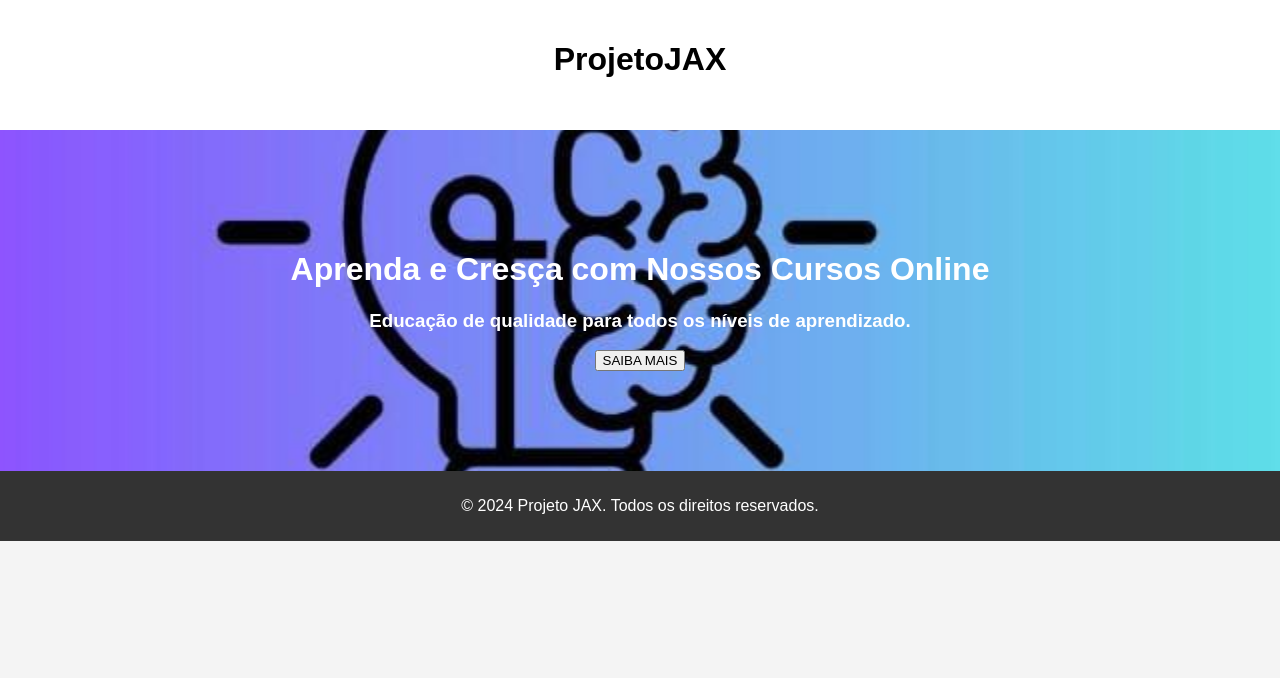
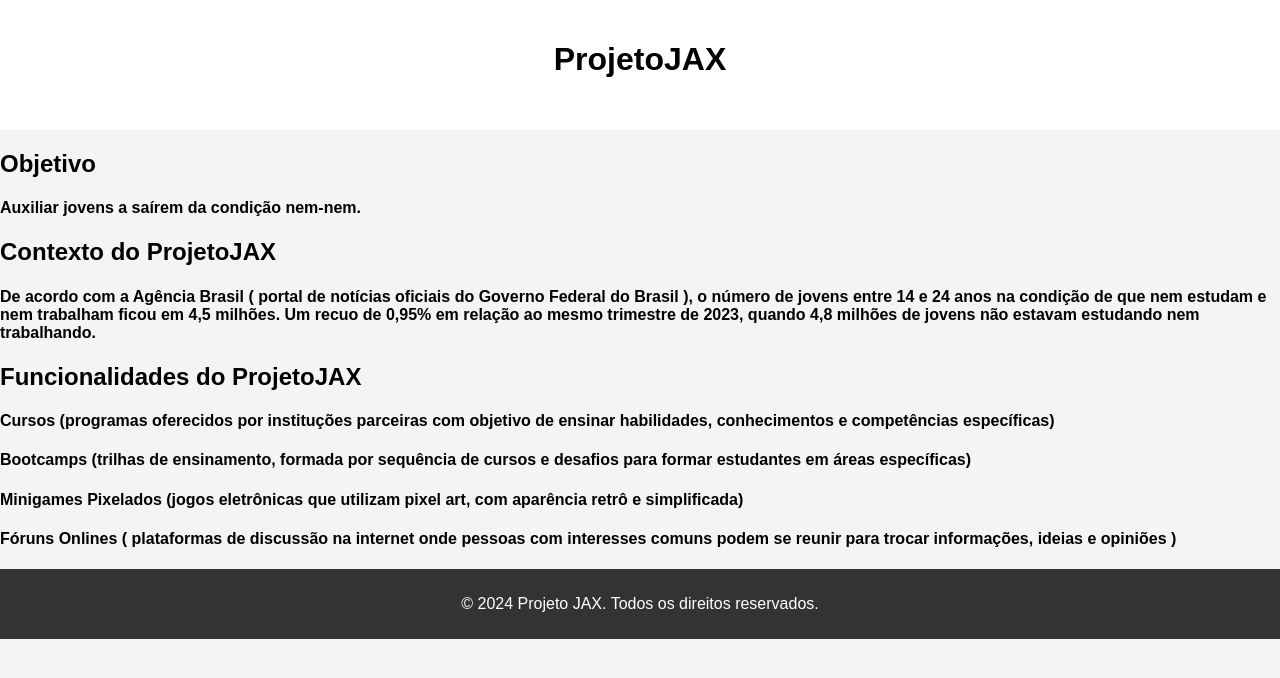
Before and after one commit to luizesquivel05/projeto_jax, a Flask app: page /funcionalidades in a window 1280 px wide. Shown: the top 678 px of the page. Run offline with Flask 3, Linux system fonts and the light colour scheme.

Commit message:
atualizacao do dia 20.10.2024

```diff
--- a/app/routes.py
+++ b/app/routes.py
@@ -2,13 +2,18 @@ from flask import Blueprint, render_template, Flask
 
 main = Blueprint("main", __name__)
 
+@main.route("/<path:path>")
+def jax_services(path):
+    try:
+        return render_template(f'{path}.html')
+    except Exception as e:
+        if '.html' in str(e):
+            return render_template('error.html', title="ERROR", error=f"Página ( {str(e)} ) não encontrada")
+        return render_template('error.html', title="ERROR", error=str(e))
+
 @main.route('/')
 def home():
     return render_template('home.html', title='Home')
-
-@main.route("/<path:path>")
-def jax_services(path):
-    return render_template('home.html')
 
 @main.route('/sobre')
 def sobre():
@@ -21,3 +26,11 @@ def galeria():
 @main.route('/contato')
 def contato():
     return render_template('contato.html', title='Contato')
+
+@main.route('/historia')
+def historia():
+    return render_template('historia.html', title='História')
+
+@main.route('/funcionalidades')
+def funcionalidades():
+    return render_template('funcionalidades.html', title='Funcionalidades')
--- a/app/static/scripts/scripts.js
+++ b/app/static/scripts/scripts.js
@@ -1,7 +1,8 @@
 document.addEventListener('DOMContentLoaded', function() {
     const button = document.getElementById('getStartedButton');
     button.addEventListener('click', function() {
-        alert('Vamos lá! Junte-se a nós!');
+        alert('Estamos separando algumas informações para você. Aguarde um momento.');
+        window.open('https://onedrive.live.com/?redeem=aHR0cHM6Ly8xZHJ2Lm1zL2IvYy85NWYzZTdkYTNkYzRjNWEyL0VlZG9nV0hmY3Y1SWdJZGRiVC15NXlBQmNYS3lzYy1WUFVQa215UDhSVnpTbXc%5FZmJjbGlkPVBBWlhoMGJnTmhaVzBDTVRFQUFhYk1MMWNiaEk5YlRCeTl2Y0pQWEp0WDBfSzhaUTh4UUpTamdvOWZ6OGZVTU53V1VhaW85Y1owYTFrX2FlbV9ZMU5QQTVnY2EyT3NrRlFEY0pjcklR&cid=95F3E7DA3DC4C5A2&id=95F3E7DA3DC4C5A2%21s618168e772df48fe80875d6d3fb2e720&parId=95F3E7DA3DC4C5A2%21s8ce712d2bb55499587e1235168bb7b15&o=OneUp', '_blank');
     });
 });
 
--- a/app/templates/base.html
+++ b/app/templates/base.html
@@ -22,8 +22,10 @@
         <nav id="navbar" class="hidden">
             <ul>
                 <li><a href="{{ url_for('main.home') }}">Home</a></li>
+                <li><a href="{{ url_for('main.funcionalidades') }}">Funcionalidades</a></li>
                 <li><a href="{{ url_for('main.sobre') }}">Sobre</a></li>
                 <li><a href="{{ url_for('main.galeria') }}">Galeria</a></li>
+                <li><a href="{{ url_for('main.historia') }}">História</a></li>
                 <li><a href="{{ url_for('main.contato') }}">Contato</a></li>
             </ul>
         </nav>
--- /dev/null
+++ b/app/templates/funcionalidades.html
@@ -0,0 +1,42 @@
+{% extends 'base.html' %}
+
+{% block content %}
+
+<div id="objetivo_jax">
+    <h2 id="titulo_objetivo">
+        Objetivo
+    </h2>
+    <h4 id="descricao_objetivo">
+        Auxiliar jovens a saírem da condição nem-nem.
+    </h4>
+</div>
+
+<div id="contexto_jax">
+    <h2 id="titulo_contexto">
+        Contexto do ProjetoJAX
+    </h2>
+    <h4 id="descricao_contexto">
+        De acordo com a Agência Brasil ( portal de notícias oficiais do Governo Federal do Brasil ), o número de jovens entre 14 e 24 anos na condição de que nem estudam e nem trabalham ficou em 4,5 milhões. Um recuo de 0,95% em relação ao mesmo trimestre de 2023, quando 4,8 milhões de jovens não estavam estudando nem trabalhando.
+
+    </h4>
+</div>
+
+<div id="funcionalidade_jax">
+    <h2 id="titulo_funcionalidade">
+        Funcionalidades do ProjetoJAX
+    </h2>
+    <h4 id="funcionalidade1">
+        Cursos (programas oferecidos por instituções parceiras com objetivo de ensinar habilidades, conhecimentos e competências específicas)
+    </h4>
+    <h4 id="funcionalidade2">
+        Bootcamps (trilhas de ensinamento, formada por sequência de cursos e desafios para formar estudantes em áreas específicas)
+    </h4>
+    <h4 id="funcionalidade3">
+        Minigames Pixelados (jogos eletrônicas que utilizam pixel art, com aparência retrô e simplificada)
+    </h4>
+    <h4 id="funcionalidade4">
+        Fóruns Onlines ( plataformas de discussão na internet onde pessoas com interesses comuns podem se reunir para trocar informações, ideias e opiniões )
+    </h4>
+</div>
+
+{% endblock %}
```
Also changed, not shown: app/templates/error.html (added, +21 -0 lines), app/templates/historia.html (added, +14 -0 lines).
